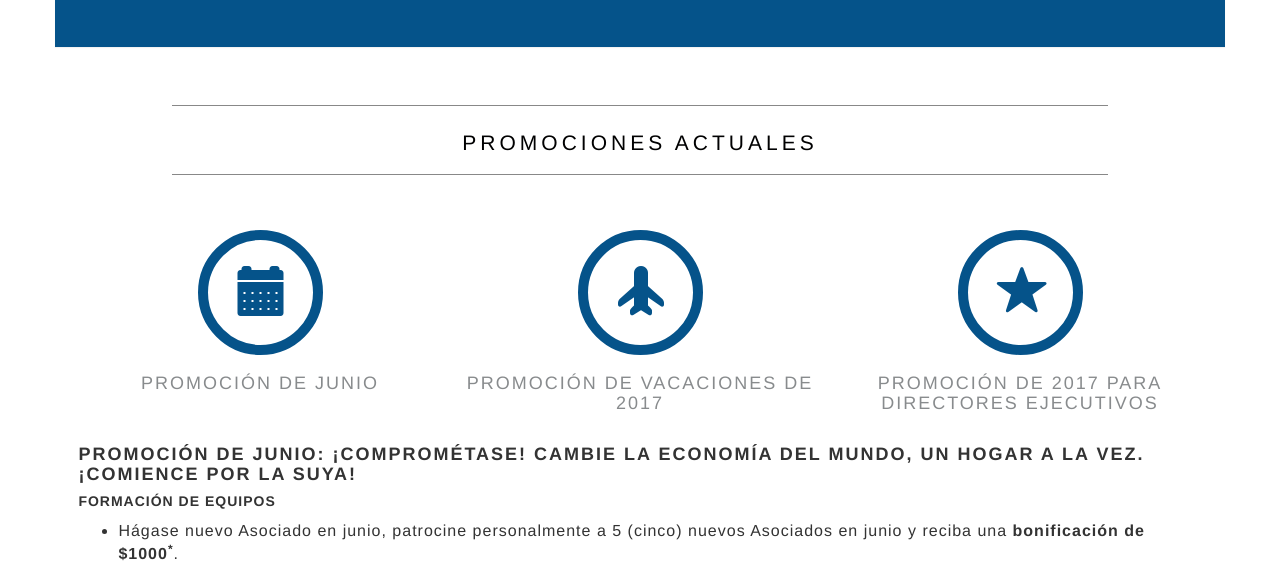
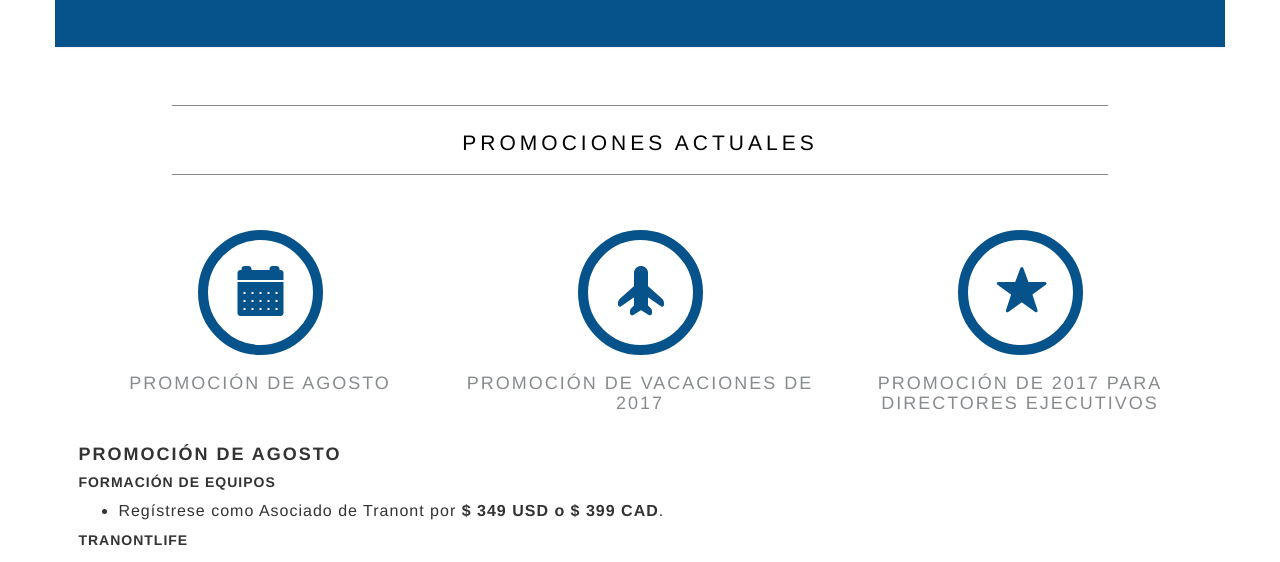
Before and after one commit to tranont-old/es.tranont.com, a plain HTML site: page compensation.html in a window 1280 px wide. Both pictures are taken after a click on the button 260 px from the left and 2516 px from the top of the page. Shown: the part 2224-2786 px from the top of the page. Drawn offline with nearby package versions, Linux system fonts and the light colour scheme.

Commit message:
added August promo info

```diff
--- a/compensation.html
+++ b/compensation.html
@@ -1060,7 +1060,7 @@
           </div>
         </div>
         <div class="row bottom-row">
-          <div class="col-xs-4 center"><button class="glyphicon glyphicon-calendar monthly-button" data-toggle="collapse" data-target="#monthly"></button><h4 class="monthly-title">Promoción de junio</h4>
+          <div class="col-xs-4 center"><button class="glyphicon glyphicon-calendar monthly-button" data-toggle="collapse" data-target="#monthly"></button><h4 class="monthly-title">Promoción de Agosto</h4>
           </div>
           <div class="col-xs-4 center"><button class="glyphicon glyphicon-plane vacation-button" data-toggle="collapse" data-target="#vacation"></button><h4 class="vacation-title">Promoción de vacaciones de 2017</h4>
           </div>
@@ -1070,21 +1070,23 @@
         <div class="row">
           <div class="col-xs-12">
             <div id="monthly" class="collapse dropdown-text-bottom">
-              <h4><strong>Promoción de junio: ¡Comprométase! Cambie la economía del mundo, un hogar a la vez. ¡Comience por la suya!</strong></h4>
+              <h4><strong>Promoción de Agosto</strong></h4>
               <h5><strong>FORMACIÓN DE EQUIPOS</strong></h5>
               <ul>
-                <li>Hágase nuevo Asociado en junio, patrocine personalmente a 5 (cinco) nuevos Asociados en junio y reciba una <strong>bonificación de $1000<sup>*</sup></strong>.<br/>   <strong><em><sup>*</sup>La bonificación se paga tras el vencimiento del período de cancelación del 5<sup>o</sup> nuevo Asociado.</em></strong></li>
+                <li>
+                  Regístrese como Asociado de Tranont por <strong>$ 349 USD o $ 399 CAD</strong>.
+                </li>
               </ul>
               <h5><strong>TRANONTLIFE</strong></h5>
               <ul>
-                <li>Los Asociados que se unan en junio y presenten una póliza dentro de un plazo de 30 días después de la inscripción reciben:</li>
+                <li>Los Asociados que se unan en Agosto y presenten una póliza dentro de un plazo de 30 días después de la inscripción reciben:</li>
                   <ul>
                     <li>Ejecutivos: $10/mes</li>
                     <li>CF: $20/mes</li>
                     <li>CF de 1 Estrella: $30/mes</li>
                     <li>CF de 2 Estrellas: $40/mes</li>
                   </ul>
-              </ul><br/> <a href="https://s3-us-west-2.amazonaws.com/cont.training/Docs/June_2017_Promotion.pdf" class="btn btn-info" target="_blank">Descargar la promoción en PDF</a> <br/><br/></div>
+              </ul><br/> <a href="https://s3-us-west-2.amazonaws.com/cont.training/Docs/August_2017_Promotion_sp.pdf" class="btn btn-info" target="_blank">Descargar la promoción en PDF</a> <br/><br/></div>
           </div>
           <div class="col-xs-12">
             <div id="vacation" class="collapse dropdown-text-bottom">
```
